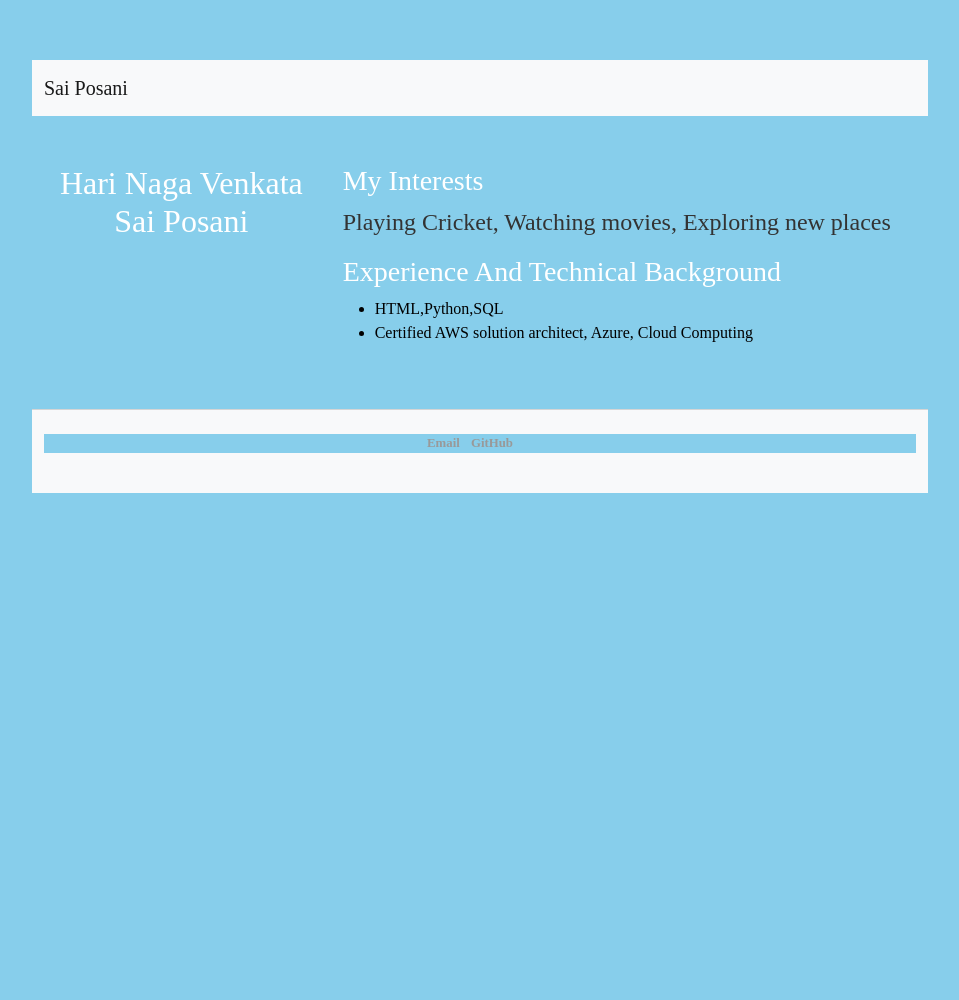
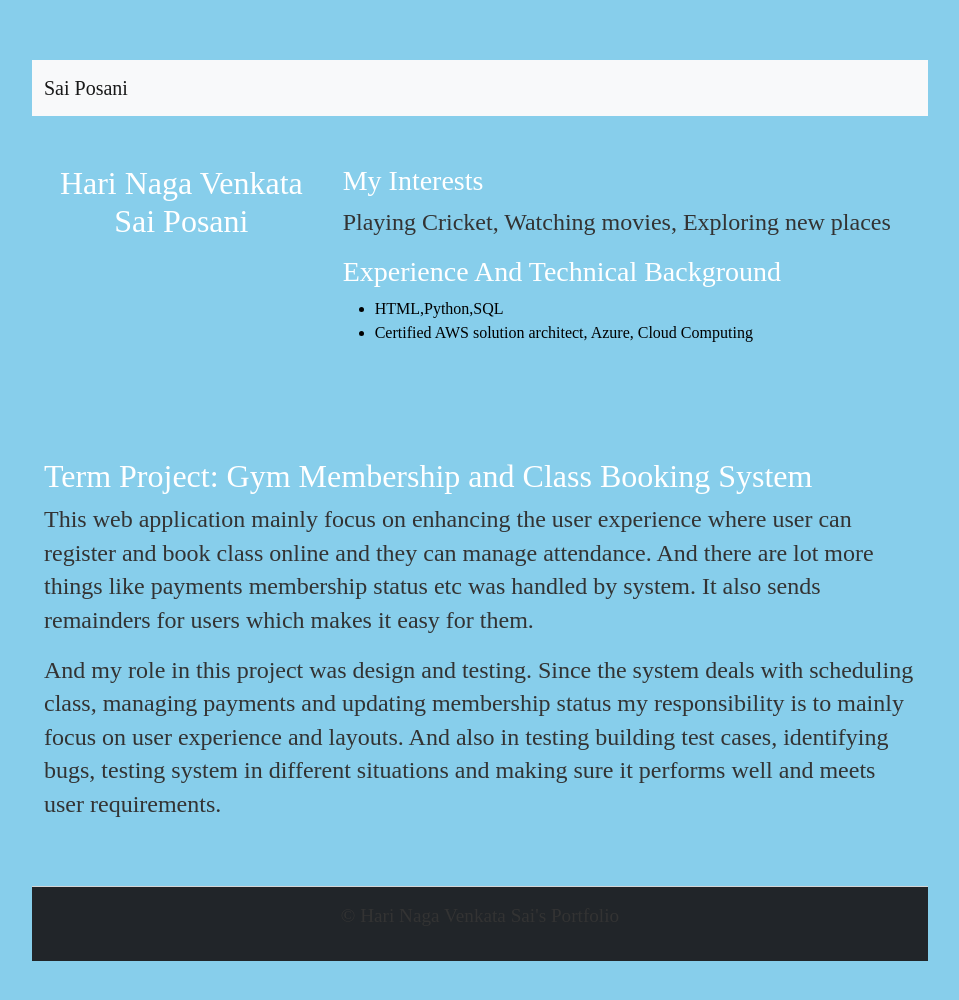
Before and after one commit to Posanisai/Posanisai.github.io, a plain HTML site: page index.html in a window 1280 px wide. Shown: the whole page, without its empty margins (160-1119 px from the left). Before the commit the page ends 800 px from the top, so only its background shows below. Drawn offline with nearby package versions, Linux system fonts and the light colour scheme.

Commit message:
Update index.html

```diff
--- a/index.html
+++ b/index.html
@@ -35,16 +35,16 @@
         </div>
     </div>
 </section>
-
-
-		<footer class="bg-light py-4">
-    <div class="container text-center">
-        <ul class="list-inline">
-            <li class="list-inline-item"><a href="mailto:saichowdaryposani@gmail.com">Email</a></li>
-            <li class="list-inline-item"><a href="https://github.com/hPosanisai">GitHub</a></li>
-        </ul>
+		<section id="project" class="py-5">
+    <div class="container">
+        <h2>Term Project: Gym Membership and Class Booking System</h2>
+        <p>This web application mainly focus on enhancing the user experience where user can register and book class online and they can manage attendance. And there are lot more things like payments membership status etc was handled by system. It also sends remainders for users which makes it easy for them. </p>
+        <p>And my role in this project was design and testing. Since the system deals with scheduling class, managing payments and updating membership status my responsibility is to mainly focus on user experience and layouts. And also in testing building test cases, identifying bugs, testing system in different situations and making sure it performs well and meets user requirements.</p>
     </div>
-</footer>
+</section>
+		<footer class="bg-dark text-center text-white py-3">
+        <p>&copy; Hari Naga Venkata Sai's Portfolio</p>
+    </footer>
 
 	</body>
 </html>
```
